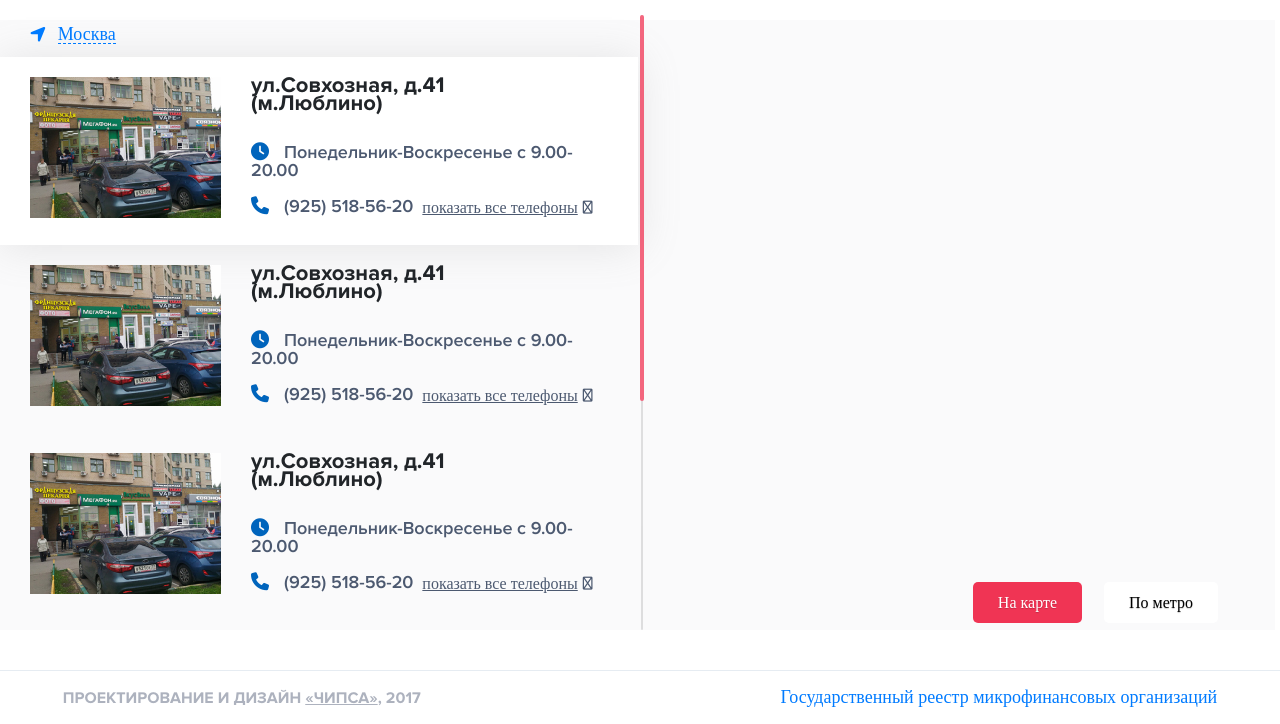
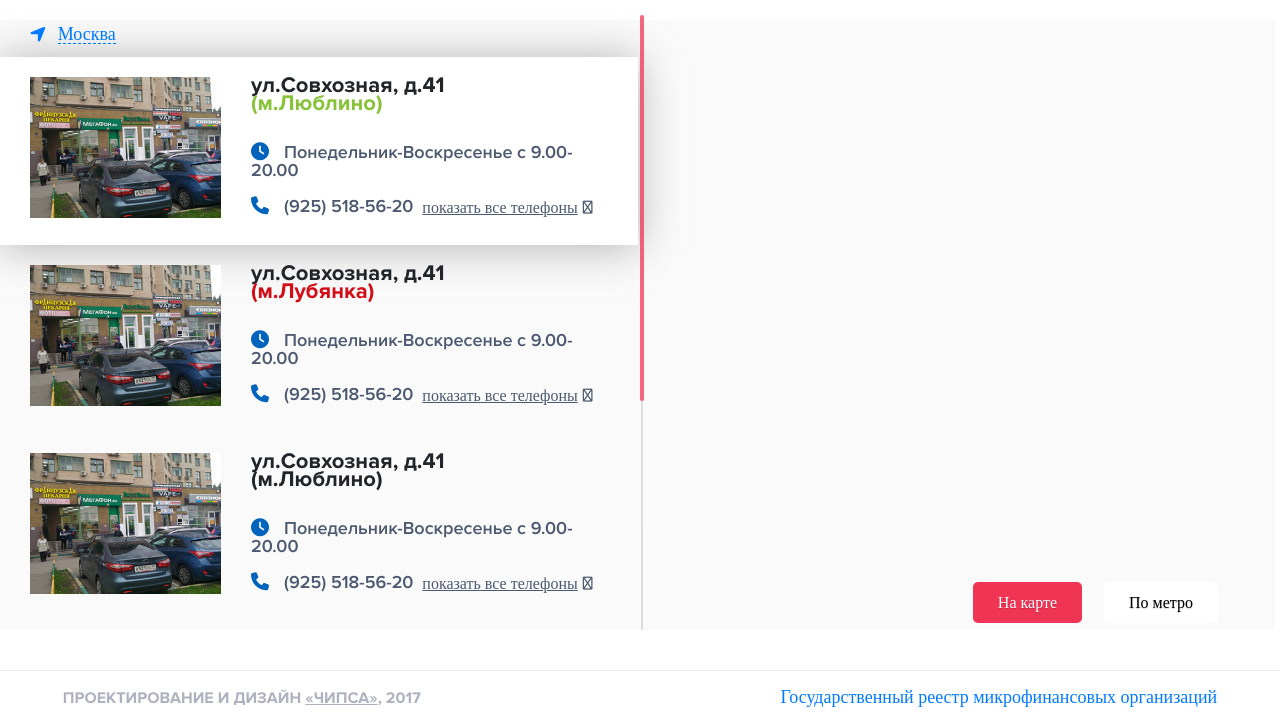
Before and after one commit to artchipsa/lifemoney, a website: page jade/offices.jade in a window 1280 px wide. Shown: the part 76-800 px from the top of the page. Drawn offline with nearby package versions, Linux system fonts and the light colour scheme; some packages are replaced by stand-ins of ours; files that its build step writes are made by us from their sources; files whose address does not match are found by name; a web font is replaced by a local one.

Commit message:
office small fixes

```diff
--- a/jade/offices.jade
+++ b/jade/offices.jade
@@ -33,7 +33,7 @@ html(lang="ru")
 					img(src="img/of1.jpg", alt="")
 					.office-text
 						.office-street
-							p ул.Совхозная, д.41 (м.Люблино)
+							p ул.Совхозная, д.41 #[span(style="color: #87c239") (м.Люблино)]
 							a(href="").mobile-show Показать на карте
 						.office-work-time
 							i.fa.fa-clock-o(aria-hidden="true")
@@ -55,7 +55,7 @@ html(lang="ru")
 					img(src="img/of1.jpg", alt="")
 					.office-text
 						.office-street
-							p ул.Совхозная, д.41 (м.Люблино)
+							p ул.Совхозная, д.41 #[span(style="color: #d30c16") (м.Лубянка)]
 							a(href="").mobile-show Показать на карте
 						.office-work-time
 							i.fa.fa-clock-o(aria-hidden="true")
--- a/less/style.less
+++ b/less/style.less
@@ -766,7 +766,7 @@ footer{
 			transition: all .36s;
 			&.active, &:hover{
 				background-color: @white;
-				box-shadow: 0px 2px 40px rgba(139, 139, 139, 0.2);
+				box-shadow: 0px 2px 40px rgba(139, 139, 139, 0.65);
 			}
 			img{
 				margin-right: 30px;
```
Also changed, not shown: css/style.css, offices.html.
